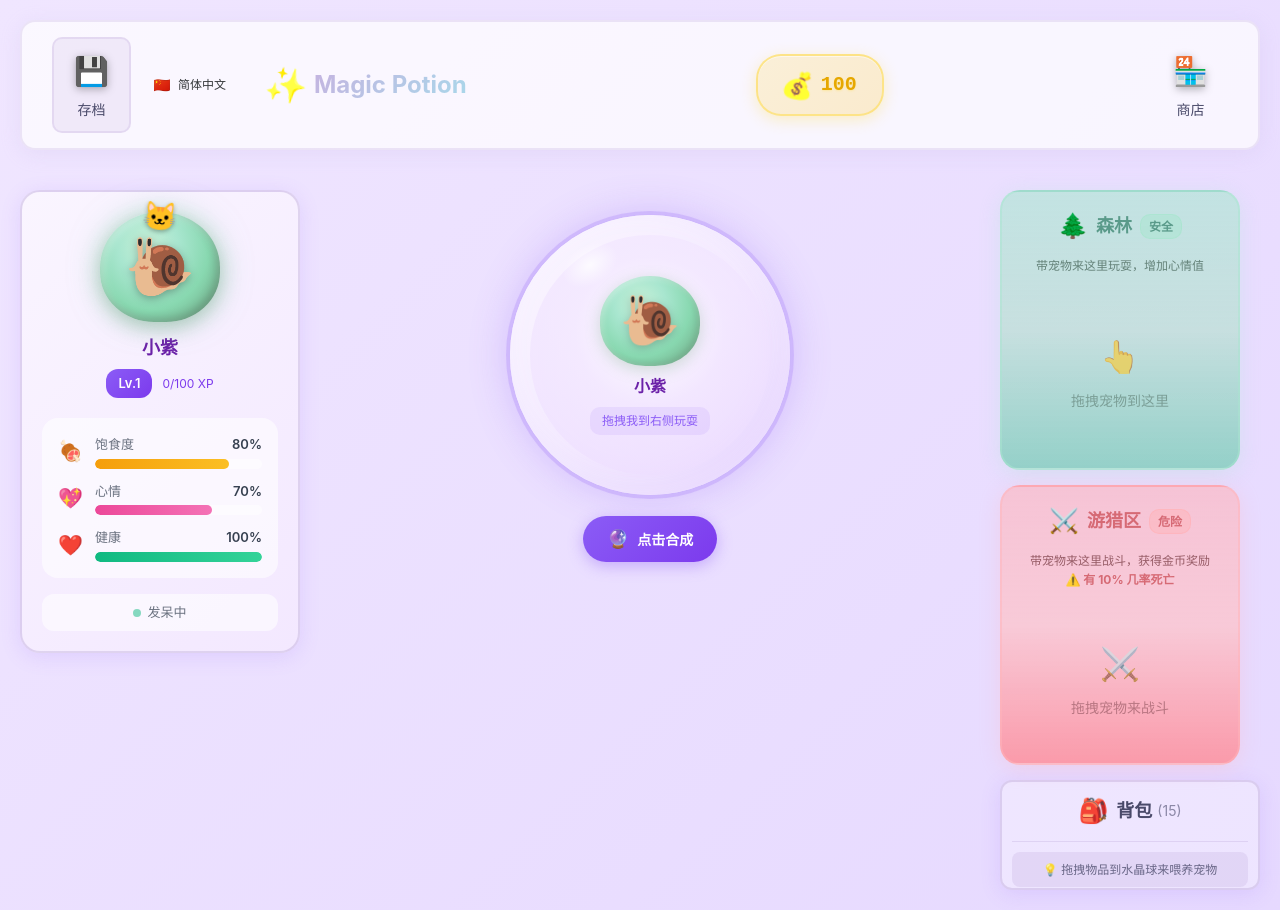
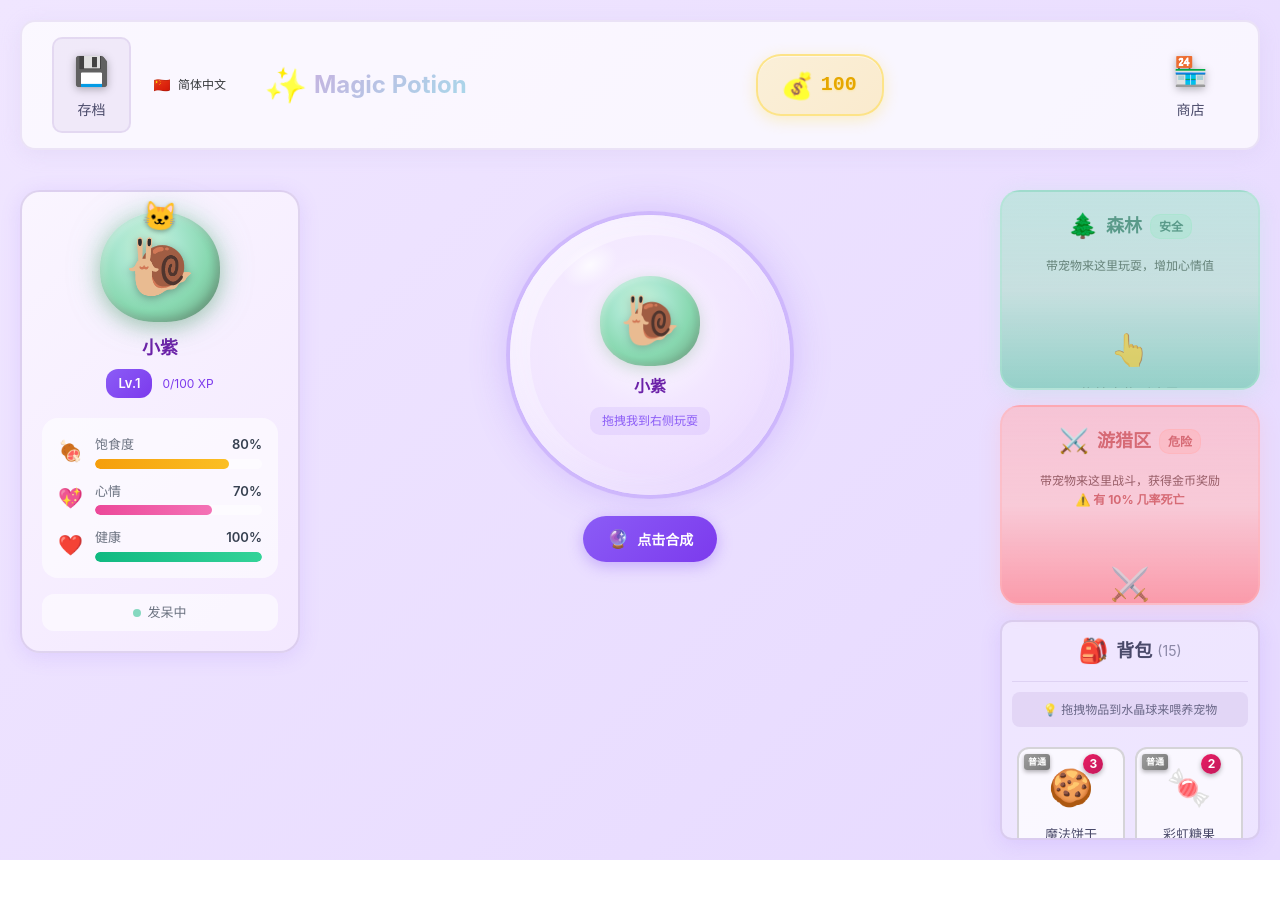
Before and after one commit to doramon6868/magic-potion, a Vue app: page / in a window 1280 px wide. After the commit the page ends 860 px from the top, so only its background shows below. Built offline with nearby package versions, Linux system fonts and the light colour scheme.

Commit message:
修复背包显示问题
1. 给 backpack-right 添加 flex-shrink: 0 防止被压缩
2. 调整右侧面板户外区域高度为 200px
3. 右侧面板高度改为自适应

Co-Authored-By: Claude Opus 4.6 <noreply@anthropic.com>

```diff
--- a/src/App.vue
+++ b/src/App.vue
@@ -310,14 +310,27 @@ export default {
   display: flex;
   flex-direction: column;
   gap: 15px;
-  /* 最大高度限制 */
-  max-height: calc(100vh - 100px);
+  /* 高度自适应 */
+  height: auto;
+}
+
+/* 右侧面板内的户外容器 */
+.right-panel .outdoor-wrapper {
+  /* 宽度填满 */
+  width: 100%;
+}
+
+/* 右侧面板内的户外区域 - 减小高度 */
+.right-panel .outdoor-zone {
+  height: 200px;
 }
 
 /* 右侧背包容器 */
 .backpack-right {
   /* 固定高度 */
   height: 220px;
+  /* 不收缩 */
+  flex-shrink: 0;
   /* 超出时可滚动 */
   overflow-y: auto;
   /* 背景 */
```
